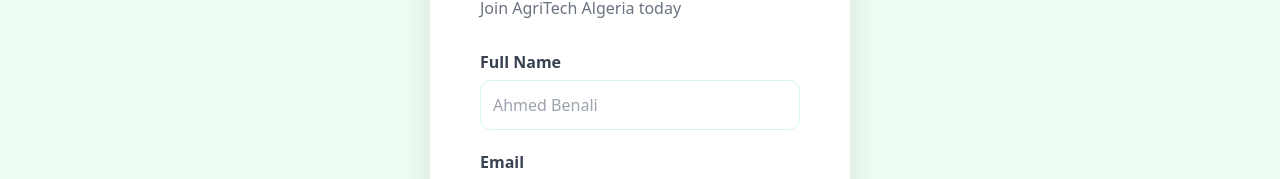
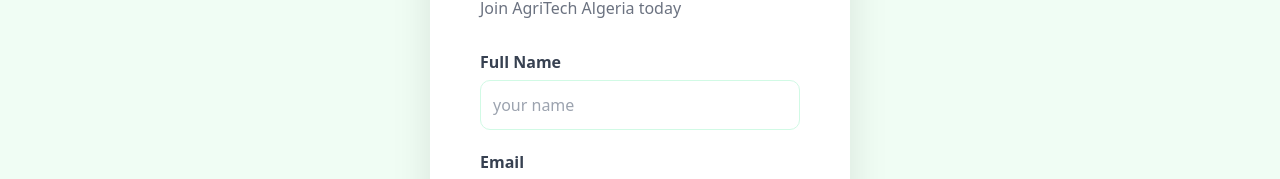
Before and after one commit to masterstudentzl1-jpg/agritech-algeria, a React (Vite) app in the folder client/: page /register in a window 1280 px wide. Shown: the part 276-455 px from the top of the page. Built offline with nearby package versions, Linux system fonts and the light colour scheme; no server answers.

Commit message:
updated RegisterPage name holder

```diff
--- a/client/src/pages/RegisterPage.jsx
+++ b/client/src/pages/RegisterPage.jsx
@@ -26,7 +26,7 @@
         {error && <p style={{ backgroundColor: '#fee2e2', color: '#ef4444', padding: '10px', borderRadius: '8px', marginBottom: '20px', fontSize: '0.9rem' }}>{error}</p>}
 
         <form onSubmit={handleSubmit}>
-          {[['name', 'Full Name', 'text', 'Ahmed Benali'], ['email', 'Email', 'email', 'you@example.com'], ['password', 'Password', 'password', '••••••••']].map(([key, label, type, placeholder]) => (
+          {[['name', 'Full Name', 'text', 'your name'], ['email', 'Email', 'email', 'you@example.com'], ['password', 'Password', 'password', '••••••••']].map(([key, label, type, placeholder]) => (
             <div key={key} style={{ marginBottom: '20px' }}>
               <label style={{ display: 'block', fontWeight: 'bold', color: '#374151', marginBottom: '6px' }}>{label}</label>
               <input type={type} placeholder={placeholder} value={form[key]}
```
